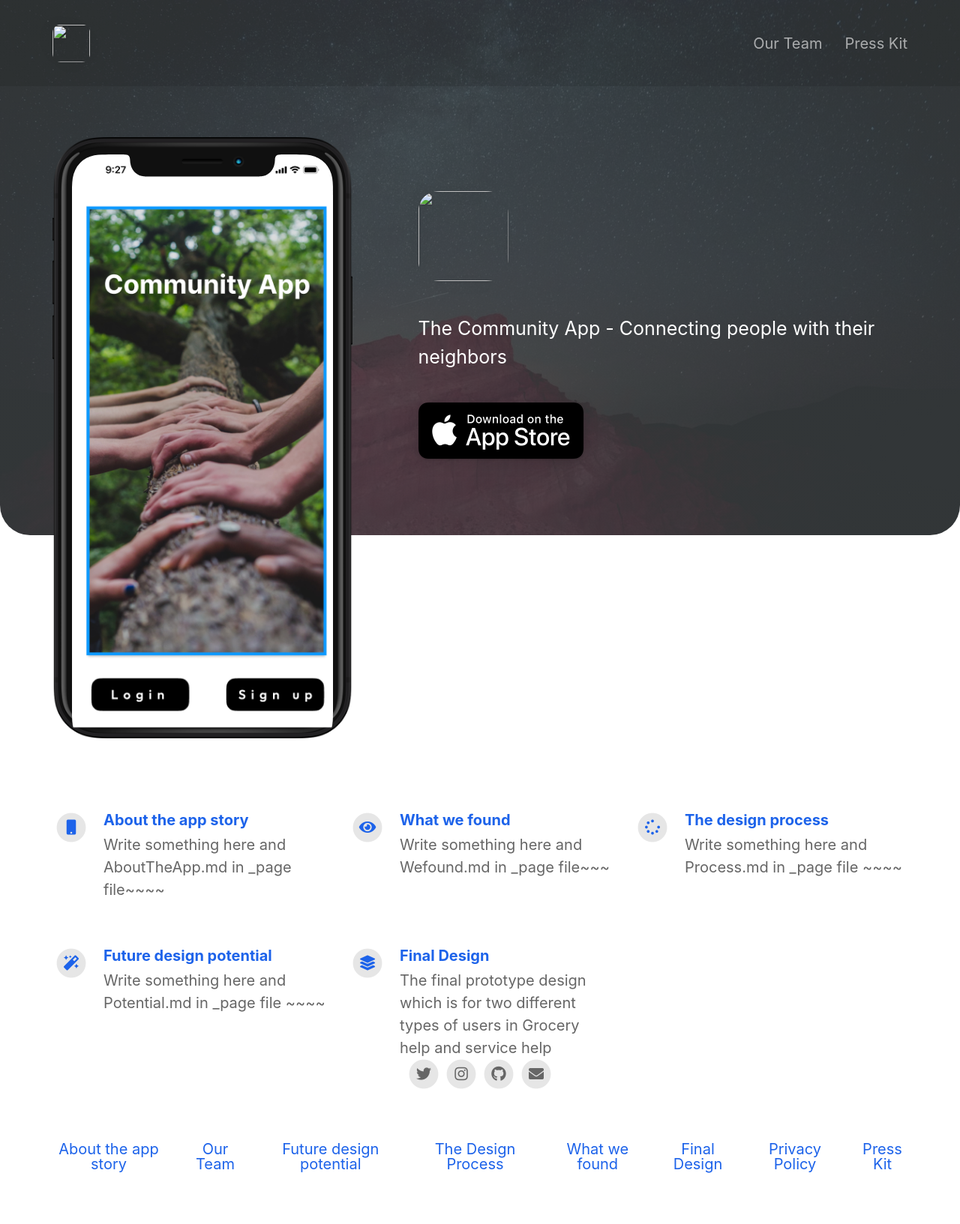
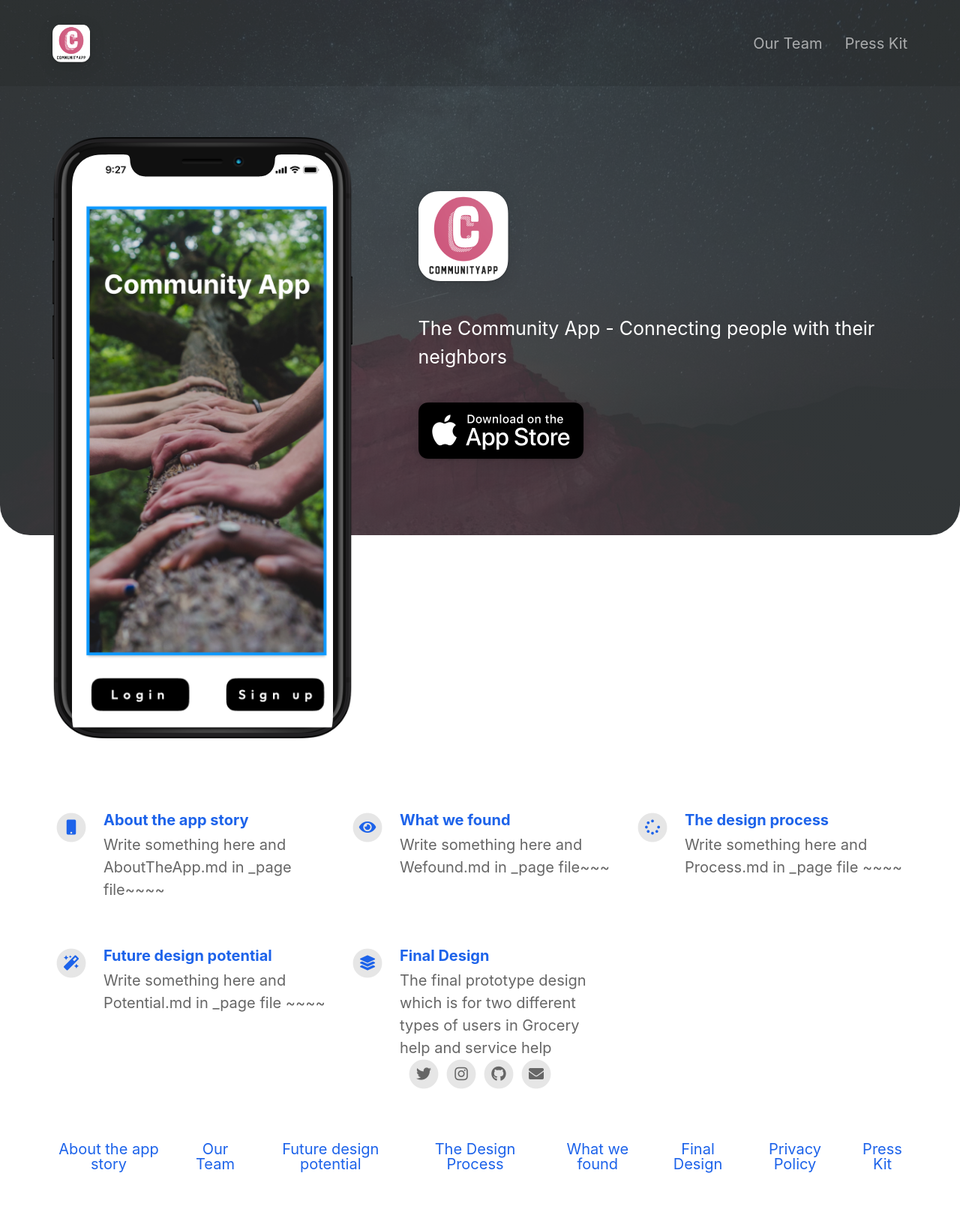
Before and after one commit to jg100/CommunityApp, a Jekyll site: the page built from index.html, in a window 1280 px wide. Shown: the whole page at 75% size. Built offline with Jekyll 4.4.1, drawn with Linux system fonts in a browser that asks for light colours; nearby versions of some CDN libraries.

Commit message:
congig logo edit

```diff
--- a/_config.yml
+++ b/_config.yml
@@ -11,7 +11,7 @@ presskit_download_link:
   https://emilbaehr.com # Enter a link to downloadable file or (e.g. public Dropbox link to a .zip file).
   # Or upload your press kit file to assets and set path accordingly (e.g. "assets/your_press_kit.zip").
 
-app_icon: # assets/appicon.png                      # Automatically populates if not set and if iOS app ID is set.  Otherwise enter path to icon file manually.
+app_icon: assets/appicon.png # assets/appicon.png                      # Automatically populates if not set and if iOS app ID is set.  Otherwise enter path to icon file manually.
 app_name: # Automatically populates if not set and if iOS app ID is set.  Otherwise enter manually.
 app_price: # Automatically populates if not set and if iOS app ID is set.  Otherwise enter manually.
 app_description: The Community App - Connecting people with their neighbors
```
